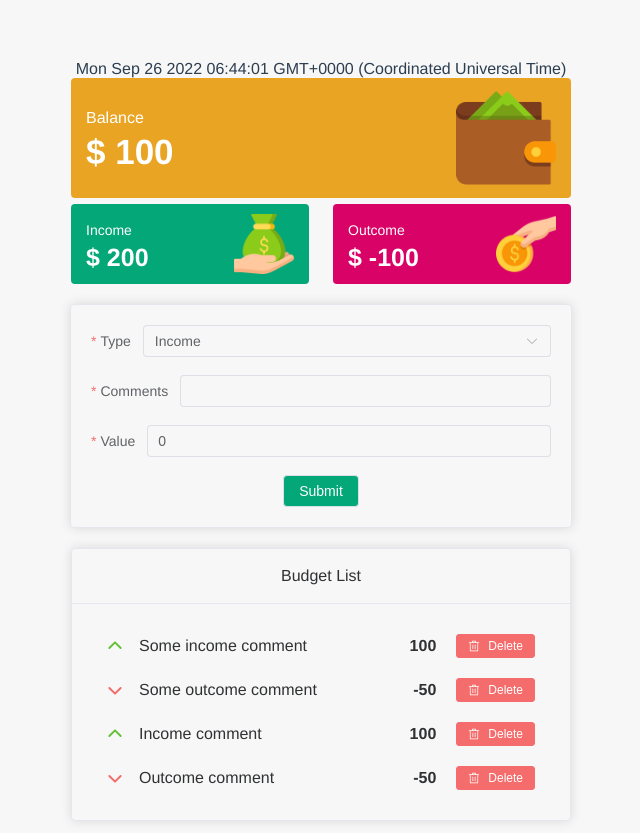
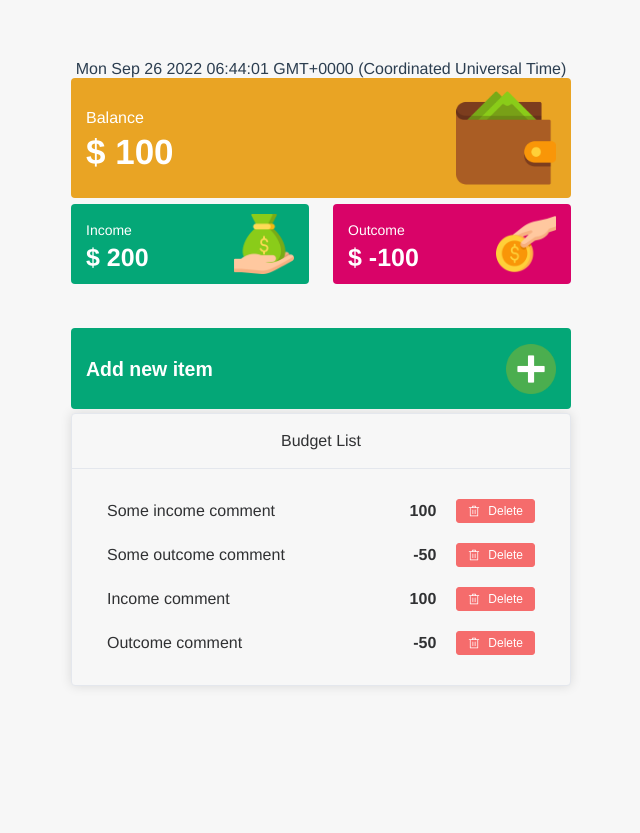
Before and after one commit to ArnurArykbaev/budget-app, a Vue app: page / in a window 1280 px wide. Shown: the whole page, without its empty margins (319-959 px from the left). After the commit the page ends 800 px from the top, so only its background shows below. Built offline with nearby package versions, Linux system fonts and the light colour scheme.

Commit message:
change visual style add filters

```diff
--- a/src/App.vue
+++ b/src/App.vue
@@ -1,7 +1,7 @@
 <template>
   <div id="App">
     <BudgetFilter :total="totalBalance" :income="incomeBalance" :outcome="outcomeBalance"/>
-    <FormBalance @submitForm="onFormSubmit"/>
+    <FormBalance/>
     <BudgetList />
   </div>
 </template>
@@ -11,7 +11,6 @@ import BudgetFilter from "@/components/BudgetFilter.vue"
 import BudgetList from "@/components/BudgetList.vue";
 import FormBalance from "@/components/FormBalance.vue";
 import { mapGetters } from "vuex";
-import { mapActions } from "vuex";
 
 export default {
   name: "App",
@@ -23,7 +22,6 @@ export default {
   computed: {
     ...mapGetters("budgetList", ["userBudget"]),
     totalBalance() {
-      console.log(this.userBudget)
       return Object.values(this.userBudget).reduce(
         (acc, item) => acc + item.value,
         0
@@ -45,10 +43,6 @@ export default {
     },
   },
   methods: {
-    ...mapActions("budgetList", ["addNewUser"]),
-    onFormSubmit(data) {
-      this.addNewUser(data);
-    }
   }
 };
 </script>
--- a/src/components/BudgetFilter.vue
+++ b/src/components/BudgetFilter.vue
@@ -59,7 +59,7 @@ export default {
   max-width: 500px;
   margin: auto;
   padding: 0;
-  margin-bottom: 20px;
+  margin-bottom: 60px;
 }
 .el-row {
   margin-bottom: 6px;
--- a/src/components/BudgetFilterBalance.vue
+++ b/src/components/BudgetFilterBalance.vue
@@ -1,20 +1,34 @@
 <template>
     <div class="card">
-      <ElCol
-        v-for="(item, id) in budget" :key="id"
-      >
+      <ElCol>
         <ElCard
-          :style="{boxShadow: '--el-box-shadow-dark', border: 0, backgroundColor: item.bg }"
+          :style="{boxShadow: '--el-box-shadow-dark', border: 0, backgroundColor: incomeBalance.bg }"
           shadow="hover"
           :body-style="{ padding: '0px' }"
-          @click="selectedType(item.type)"
+          @click="selectedType(incomeBalance.type)"
           >
           <div class="card-block balance-card" shadow="hover" >
             <div class="card-block-info">
-                <span>{{ item.title }}</span>
-                <h4>$ {{ item.balance }}</h4>
+                <span>{{ incomeBalance.title }}</span>
+                <h4>$ {{ income }}</h4>
             </div>
-            <img class="card-block-img" :src="require(`../assets/${item.img}`)" alt="">
+            <img class="card-block-img" :src="require(`../assets/${incomeBalance.img}`)" alt="">
+          </div>
+        </ElCard>
+      </ElCol>
+      <ElCol>
+        <ElCard
+          :style="{boxShadow: '--el-box-shadow-dark', border: 0, backgroundColor: outcomeBalance.bg }"
+          shadow="hover"
+          :body-style="{ padding: '0px' }"
+          @click="selectedType(outcomeBalance.type)"
+          >
+          <div class="card-block balance-card" shadow="hover" >
+            <div class="card-block-info">
+                <span>{{ outcomeBalance.title }}</span>
+                <h4>$ {{ outcome }}</h4>
+            </div>
+            <img class="card-block-img" :src="require(`../assets/${outcomeBalance.img}`)" alt="">
           </div>
         </ElCard>
       </ElCol>
@@ -26,38 +40,36 @@ import { mapActions } from 'vuex';
 
 export default {
   name: "BudgetFilterBalance",
-    props: [
-        'income',
-        'outcome'
-    ],
-    data() {
-      let data = {
-        budget: {
+  props: {
       income: {
+          type: Number,
+          default: 0,
+      },
+      outcome: {
+          type: Number,
+          default: 0,
+      }
+  },
+  data: () => ({
+    incomeBalance: {
       title: "Income",
-            balance: this.income,
       img: "money-bag.png",
       type: "INCOME",
       bg: "#04A777"
     },
-          outcome: {
+    outcomeBalance: {
       title: "Outcome",
-            balance: this.outcome,
       img: "coin.png",
       type: "OUTCOME",
       bg: "#D90368"
     }
-        }
-      }
-      data = Object.assign({}, data, this.income, this.outcome);
-      return data;
-    },
+  }),
   methods: {
     ...mapActions("budgetList", ["selectFilter"]),
     selectedType(data) {
       this.selectFilter(data);
-      }
-    }
+    },
+  },
 }
 </script>
 
@@ -67,6 +79,13 @@ export default {
   position: relative;
   display: flex;
   padding: 0;
+}
+.el-col:active {
+  border: 1px solid transparent;
+  color: red;
+}
+.el-card:hover {
+  cursor: pointer;
 }
 .card-block {
   padding: 10px 15px;
@@ -78,6 +97,7 @@ export default {
 .card-block-img {
   max-width: 60px;
   width: 100%;
+  margin: auto 0;
 }
 .card-block-info {
   display: flex !important;
--- a/src/components/BudgetFilterTitle.vue
+++ b/src/components/BudgetFilterTitle.vue
@@ -37,6 +37,13 @@ export default {
   display: flex;
   padding: 0;
 }
+.el-col:active {
+  border: 1px solid transparent;
+  color: transparent;
+}
+.el-card:hover {
+  cursor: pointer;
+}
 .card-block {
   padding: 10px 15px;
   display: flex;
--- a/src/components/BudgetList.vue
+++ b/src/components/BudgetList.vue
@@ -6,7 +6,6 @@
           v-for="(item, list) in userBudget"
           :key="list"
           :item="item"
-          :selectedType="selectedType"
         />
       </template>
       <ElAlert
@@ -29,7 +28,6 @@ export default {
     BudgetListItem,
   },
   data: () => ({
-    selectedType: "All",
     header: "Budget List",
     emptyTitle: "Empty List",
   }),
--- a/src/components/BudgetListItem.vue
+++ b/src/components/BudgetListItem.vue
@@ -51,10 +51,10 @@ export default {
     emits: ["selectFilter"],
     methods: {
         ...mapActions("budgetList", ["deleteSomeUser"]),
-        selectedComp(selectedType, type) {
-            if(selectedType === type) {
+        selectedComp(currentType, type) {
+            if(currentType === type) {
                 return true
-            } else if(selectedType === 'ALL') {
+            } else if(currentType === 'ALL') {
                 return true
             }
         },
--- a/src/components/FormBalance.vue
+++ b/src/components/FormBalance.vue
@@ -1,62 +1,45 @@
 <template>
-  <ElCard class="form-card">
-    <ElForm  :model="formData" ref="addItemForm" :rules="rules" lable-position="top" class="form">
-      <ElFormItem label="Type" prop="type">
-        <ElSelect
-          class="type-select"
-          v-model="formData.type"
-          placeholder="Choose type..."
-        >
-          <ElOption label="Income" value="INCOME" />
-          <ElOption label="Outcome" value="OUTCOME" />
-        </ElSelect>
-      </ElFormItem>
-      <ElFormItem label="Comments" prop="comment">
-        <ElInput v-model="formData.comment" />
-      </ElFormItem>
-      <ElFormItem label="Value" prop="value">
-        <ElInput v-model.number="formData.value" />
-      </ElFormItem>
-      <ElButton @click="onSubmit" :style="{ backgroundColor: '#04A777', color: '#ffff' }" type="">Submit</ElButton>
-    </ElForm>
-  </ElCard>
+  <div class="form-card">
+    <ElCollapse accordion>
+      <ElCollapseItem>
+        <template #title>
+          <ElCol>
+            <ElCard
+              :style="{boxShadow: '--el-box-shadow-dark', border: 0}"
+              shadow="hover"
+              :body-style="{ padding: '0px' }"
+              >
+              <div class="card-block balance-card" shadow="hover" >
+                  <div class="card-block-info">
+                      <h2>Add new item</h2>
+                  </div>
+                  <img class="card-block-img" src="../assets/plus.png" alt="">
+              </div>
+            </ElCard>
+          </ElCol>
+        </template>
+        <FormSpoiler @submitForm="onFormSubmit"/>
+      </ElCollapseItem>
+    </ElCollapse>
+
+  </div>
 </template>
 
 <script>
+import FormSpoiler from "@/components/FormSpoiler.vue";
+import { mapActions } from "vuex";
+
 export default {
   name: "FormBalance",
+  components: {
+    FormSpoiler
+  },
   data: () => ({
-    formData: {
-      type: "INCOME",
-      comment: "",
-      value: 0,
-    },
-    rules: {
-      type: [
-        { required: true, message: "Please select type", trigger: "blur" }
-      ],
-      comment: [
-        { required: true, message: "Please input comment", trigger: "change" }
-      ],
-      value: [
-        { required: true, message: "Please input value", trigger: "change" },
-        { type: "number", message: "Value must be a number", trigger: "change" }
-      ]
-    }
   }),
   methods: {
-    onSubmit() {
-      this.$refs.addItemForm.validate(valid => {
-        if (valid) {
-          if(this.formData.type === "OUTCOME" && this.formData.value > 0) {
-            this.formData.value = -this.formData.value;
-          } else if(this.formData.type === "INCOME" && this.formData.value < 0) {
-            this.formData.value = -this.formData.value;
-          }
-          this.$emit("submitForm", { ...this.formData });
-          this.$refs.addItemForm.resetFields();
-        }
-      });
+    ...mapActions("budgetList", ["addNewUser"]),
+    onFormSubmit(data) {
+      this.addNewUser(data);
     }
   }
 };
@@ -64,11 +47,43 @@ export default {
 
 <style scoped>
 .form-card {
+  display: flex;
+  flex-direction: column;
   max-width: 500px;
   margin: auto;
   margin-bottom: 20px;
 }
-.type-select {
+.card {
+  display: flex;
+  padding: 0;
+}
+.el-col:active {
+  border: 1px solid transparent;
+  color: transparent;
+}
+.el-card:hover {
+  cursor: pointer;
+}
+.card-block {
+  padding: 0 15px;
+  display: flex;
+  justify-content: space-between;
+  flex-grow: 1;
+  text-align: start;
+  background-color: #04A777;
+}
+.card-block-img {
+  max-width: 50px;
   width: 100%;
+  height: 100%;
+  margin: auto 0;
+}
+.card-block-info {
+  display: flex !important;
+  flex-wrap: wrap;
+  justify-content: center;
+  align-items: flex-start;
+  flex-direction: column;
+  color: #ffff;
 }
 </style>
--- /dev/null
+++ b/src/components/FormSpoiler.vue
@@ -0,0 +1,75 @@
+<template>
+    <ElCard class="form-block">
+        <ElForm  :model="formData" ref="addItemForm" :rules="rules" lable-position="top" class="form">
+        <ElFormItem label="Type" prop="type">
+            <ElSelect
+            class="type-select"
+            v-model="formData.type"
+            placeholder="Choose type..."
+            >
+            <ElOption label="Income" value="INCOME" />
+            <ElOption label="Outcome" value="OUTCOME" />
+            </ElSelect>
+        </ElFormItem>
+        <ElFormItem label="Comments" prop="comment">
+            <ElInput v-model="formData.comment" />
+        </ElFormItem>
+        <ElFormItem label="Value" prop="value">
+            <ElInput v-model.number="formData.value" />
+        </ElFormItem>
+        <ElButton @click="onSubmit" :style="{ backgroundColor: '#04A777', color: '#ffff' }" type="">Submit</ElButton>
+        </ElForm>
+    </ElCard>
+</template>
+
+<script>
+export default {
+  name: "FormSpoiler",
+  data: () => ({
+    formData: {
+      type: "INCOME",
+      comment: "",
+      value: 0,
+    },
+    rules: {
+      type: [
+        { required: true, message: "Please select type", trigger: "blur" }
+      ],
+      comment: [
+        { required: true, message: "Please input comment", trigger: "change" }
+      ],
+      value: [
+        { required: true, message: "Please input value", trigger: "change" },
+        { type: "number", message: "Value must be a number", trigger: "change" }
+      ]
+    },
+  }),
+  methods: {
+    onSubmit() {
+      this.$refs.addItemForm.validate(valid => {
+        if (valid) {
+          if(this.formData.type === "OUTCOME" && this.formData.value > 0) {
+            this.formData.value = -this.formData.value;
+          } else if(this.formData.type === "INCOME" && this.formData.value < 0) {
+            this.formData.value = -this.formData.value;
+          }
+          this.$emit("submitForm", { ...this.formData });
+          this.$refs.addItemForm.resetFields();
+        }
+      });
+    }
+  }
+}
+</script>
+
+<style>
+.type-select {
+  width: 100%;
+}
+.el-icon {
+  display: none !important;
+}
+.el-form {
+  margin-top: 20px;
+}
+</style>
--- a/src/store/modules/usersList.js
+++ b/src/store/modules/usersList.js
@@ -18,13 +18,13 @@ const usersList = {
         type: "INCOME",
         value: 100,
         comment: "Income comment",
-        id: 2,
+        id: 3,
       },
       4: {
         type: "OUTCOME",
         value: -50,
         comment: "Outcome comment",
-        id: 2,
+        id: 4,
       },
     },
     filter: "ALL"
@@ -50,6 +50,7 @@ const usersList = {
       commit("DELETE_USER", userId);
     },
     addNewUser({ commit }, user) {
+      console.log(user)
       const newUser = { ...user, id: String(Math.random()) };
       commit("ADD_USER", newUser);
     },
```
Also changed, not shown: src/assets/plus.png (added). Lines whose indentation alone changed are shown as unchanged.
